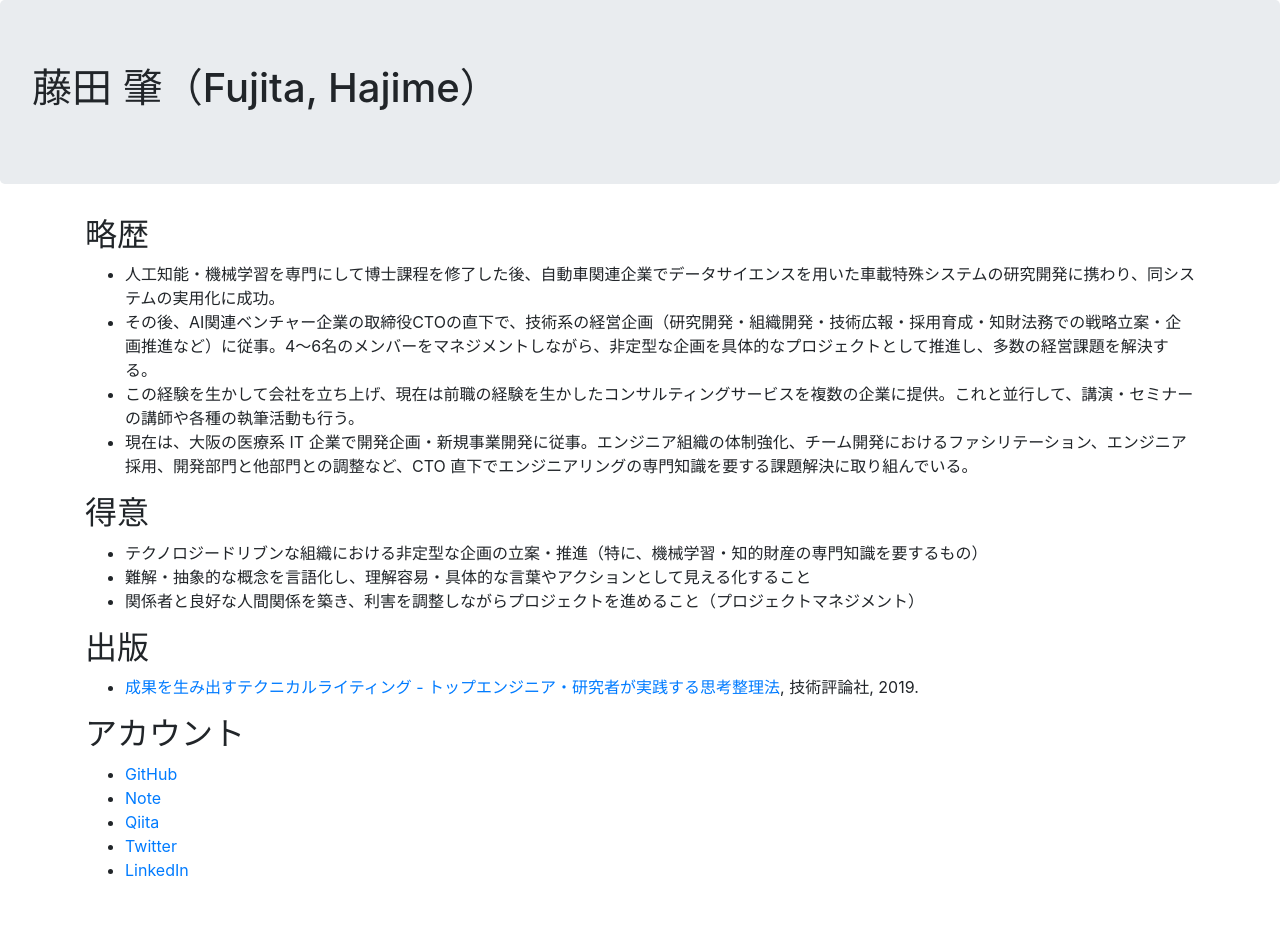
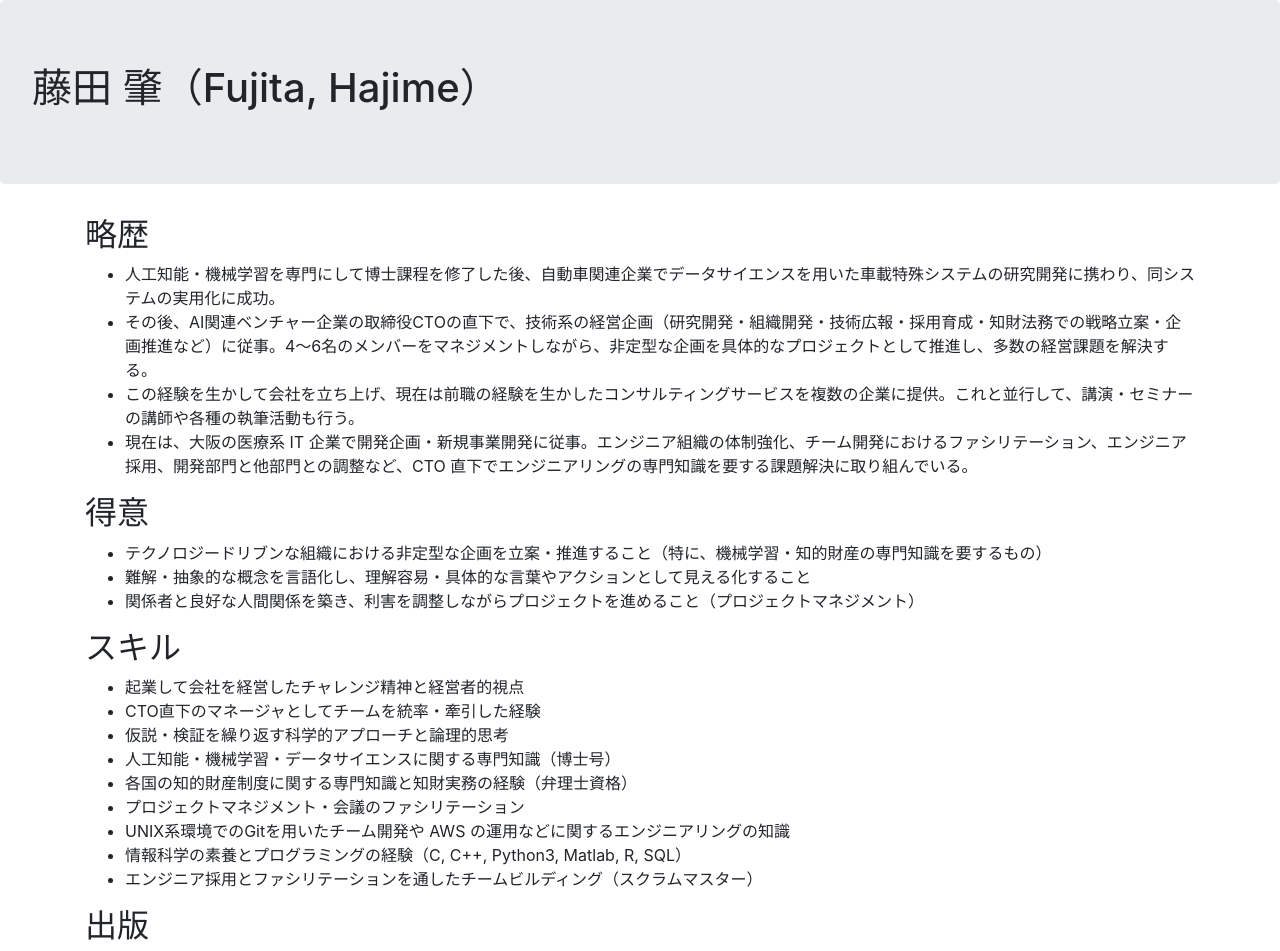
Before and after one commit to hajime-f/portfolio-site, a plain HTML site: page index.html in a window 1280 px wide. Shown: the top 951 px of the page. Before the commit the page ends 898 px from the top, so only its background shows below. Drawn offline with nearby package versions, Linux system fonts and the light colour scheme.

Commit message:
スキルを追加

```diff
--- a/index.html
+++ b/index.html
@@ -23,12 +23,27 @@
         <li>この経験を生かして会社を立ち上げ、現在は前職の経験を生かしたコンサルティングサービスを複数の企業に提供。これと並行して、講演・セミナーの講師や各種の執筆活動も行う。</li>
         <li>現在は、大阪の医療系 IT 企業で開発企画・新規事業開発に従事。エンジニア組織の体制強化、チーム開発におけるファシリテーション、エンジニア採用、開発部門と他部門との調整など、CTO 直下でエンジニアリングの専門知識を要する課題解決に取り組んでいる。</li>
       </ul>
+
       <h2>得意</h2>
       <ul>
-        <li>テクノロジードリブンな組織における非定型な企画の立案・推進（特に、機械学習・知的財産の専門知識を要するもの）</li>
+        <li>テクノロジードリブンな組織における非定型な企画を立案・推進すること（特に、機械学習・知的財産の専門知識を要するもの）</li>
         <li>難解・抽象的な概念を言語化し、理解容易・具体的な言葉やアクションとして見える化すること</li>
         <li>関係者と良好な人間関係を築き、利害を調整しながらプロジェクトを進めること（プロジェクトマネジメント）</li>
       </ul>
+
+      <h2>スキル</h2>
+      <ul>
+        <li>起業して会社を経営したチャレンジ精神と経営者的視点</li>
+        <li>CTO直下のマネージャとしてチームを統率・牽引した経験</li>
+        <li>仮説・検証を繰り返す科学的アプローチと論理的思考</li>
+        <li>人工知能・機械学習・データサイエンスに関する専門知識（博士号）</li>
+        <li>各国の知的財産制度に関する専門知識と知財実務の経験（弁理士資格）</li>
+        <li>プロジェクトマネジメント・会議のファシリテーション</li>
+        <li>UNIX系環境でのGitを用いたチーム開発や AWS の運用などに関するエンジニアリングの知識</li>
+        <li>情報科学の素養とプログラミングの経験（C, C++, Python3, Matlab, R, SQL）</li>
+        <li>エンジニア採用とファシリテーションを通したチームビルディング（スクラムマスター）</li>
+      </ul>
+
       <h2>出版</h2>
       <ul>
         <li><a href="https://www.amazon.co.jp/dp/B07NP49KBT/">成果を生み出すテクニカルライティング - トップエンジニア・研究者が実践する思考整理法</a>, 技術評論社, 2019.</li>
```
